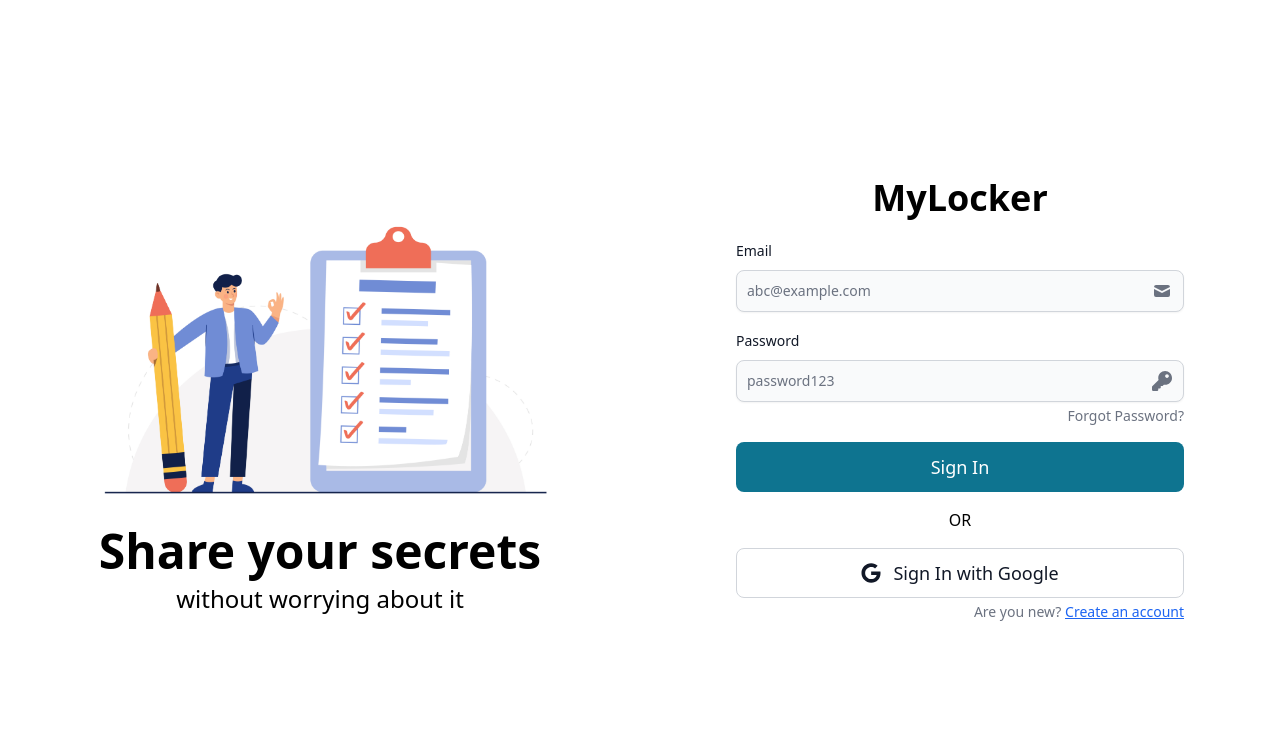
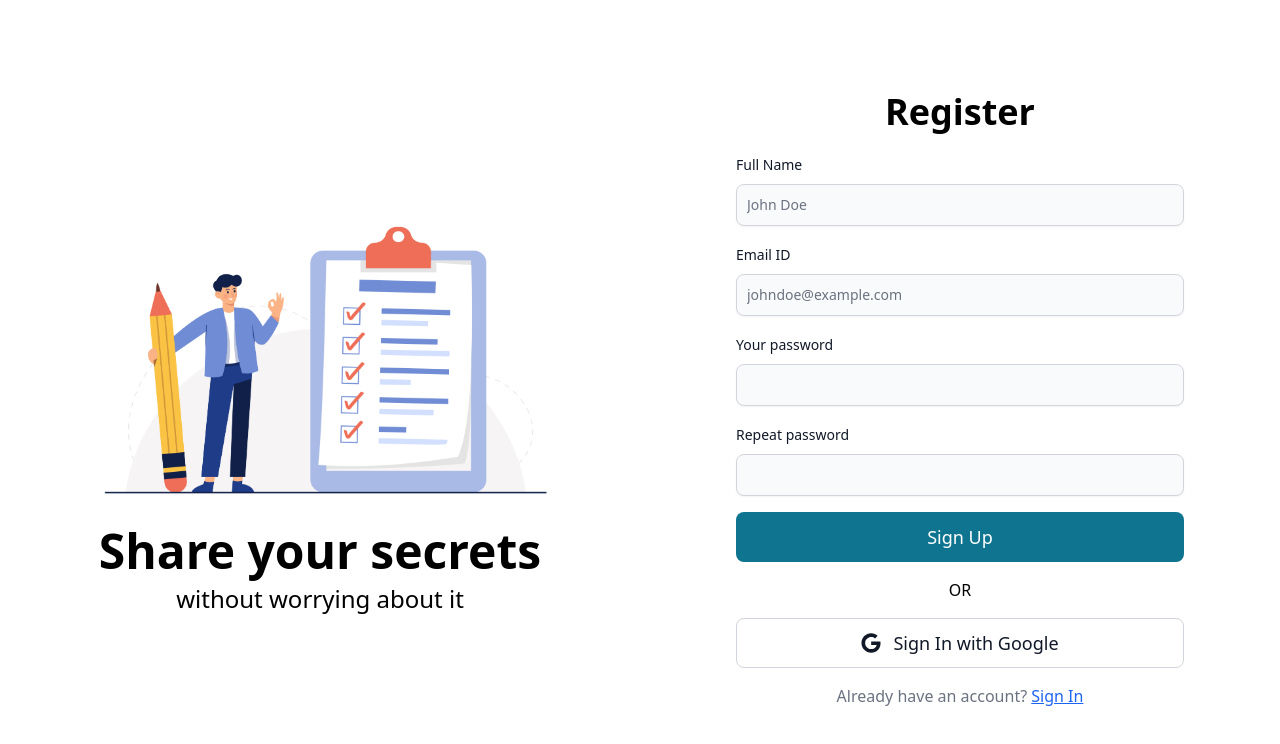
Before and after one commit to amansheoran15/SecureVault, a React (Vite) app in the folder frontend/: page /register in a window 1280 px wide. Shown: the top 744 px of the page. Built offline with nearby package versions, Linux system fonts and the light colour scheme.

Commit message:
Add register page prototype with form validations

```diff
--- a/frontend/package.json
+++ b/frontend/package.json
@@ -14,7 +14,9 @@
     "flowbite-react": "^0.9.0",
     "react": "^18.2.0",
     "react-dom": "^18.2.0",
-    "react-icons": "^5.2.1"
+    "react-hook-form": "^7.51.4",
+    "react-icons": "^5.2.1",
+    "react-router-dom": "^6.23.1"
   },
   "devDependencies": {
     "@types/react": "^18.2.66",
--- a/frontend/src/App.jsx
+++ b/frontend/src/App.jsx
@@ -3,14 +3,16 @@ import { useState } from 'react'
 import './App.css'
 
 import Login from "./pages/Login.jsx";
+import RegisterForm from "./components/RegisterForm.jsx";
+import Register from "./pages/Register.jsx";
 
 function App() {
-  const [count, setCount] = useState(0)
 
   return (
     <>
       {/*<div className="text-4xl font-serif text-center mt-10"> Initial commit for MyLocker </div>*/}
-        <Login></Login>
+      {/*  <Login></Login>*/}
+        <Register />
     </>
   )
 }
--- /dev/null
+++ b/frontend/src/components/RegisterForm.jsx
@@ -0,0 +1,91 @@
+"use client";
+
+import { Button, Checkbox, Label, TextInput } from "flowbite-react";
+import { useForm } from "react-hook-form";
+import SignInWithGoogle from "./SignInWithGoogle.jsx";
+export default function RegisterForm(){
+    const { register, handleSubmit, formState : {errors}, getValues } = useForm();
+
+    const onSubmitCallback = (data)=>{
+        console.log(data);
+    }
+
+    // console.log(errors);
+    const password = getValues("password");
+
+
+    return (
+        <div className="flex flex-col items-center justify-center h-screen">
+            <div id="heading" className="text-center font-semibold text-4xl mb-5">
+                Register
+            </div>
+            <div id="form-container" className="flex flex-col items-center w-3/4 justify-center">
+                <form className="flex max-w-md flex-col gap-4 w-full" onSubmit={handleSubmit(onSubmitCallback)}>
+                    <div>
+                        <div className="mb-2 block">
+                            <Label htmlFor="text2" value="Full Name"/>
+                        </div>
+                        {<TextInput id="text2" {...register("name", {
+                            required: "This is a required field",
+                            minLength: {
+                                value: 4,
+                                message: "Name must be of minimum length 4"
+                            }
+                        })} color={errors.name ? "failure" : undefined}
+                                    helperText={errors.name ? <> {errors.name.message}</> : undefined}
+                                    placeholder="John Doe" type="text" shadow/>}
+
+                    </div>
+                    <div>
+                        <div className="mb-2 block">
+                            <Label htmlFor="email2" value="Email ID"/>
+                        </div>
+                        <TextInput id="email2" {...register("email", {
+                            required: "This is a required field",
+                            pattern: {
+                                value: /^[a-zA-Z0-9._-]+@[a-zA-Z0-9.-]+\.[a-zA-Z]{2,4}$/,
+                                message: 'Invalid email address',
+                            },
+                        })} color={errors.email ? "failure" : undefined}
+                                   helperText={errors.email ? <> {errors.email.message}</> : undefined} type="email"
+                                   placeholder="johndoe@example.com" shadow/>
+                    </div>
+                    <div>
+                        <div className="mb-2 block">
+                            <Label htmlFor="password2" value="Your password"/>
+                        </div>
+                        <TextInput id="password2" {...register("password", {
+                            required: "This is a required field",
+                            minLength: {
+                                value: 8,
+                                message: "Password must be at least 8 characters"
+                            }
+                        })} color={errors.password ? "failure" : undefined}
+                                   helperText={errors.password ? <> {errors.password.message}</> : undefined}
+                                   type="password" shadow/>
+                    </div>
+                    <div>
+                        <div className="mb-2 block">
+                            <Label htmlFor="repeat-password" value="Repeat password"/>
+                        </div>
+                        <TextInput id="repeat-password" {...register("repeat_password", {
+                            required: "This is a required field",
+                            validate: (val) => val === password || "Password doesn't match"
+                        })} color={errors.repeat_password ? "failure" : undefined}
+                                   helperText={errors.repeat_password ? <> {errors.repeat_password.message}</> : undefined}
+                                   type="password" shadow/>
+                    </div>
+
+                    <Button type="submit" ><span className="text-lg">Sign Up</span></Button>
+                </form>
+            </div>
+            <div id="divider" className={"max-w-md w-full text-center mt-4"}>
+                OR
+            </div>
+            <SignInWithGoogle/>
+            <div id="sign-in" className="text-center w-full max-w-md text-gray-500 text-md mt-4">
+                Already have an account? <a className="text-blue-600 underline cursor-pointer">Sign In</a>
+            </div>
+        </div>
+    );
+}
--- /dev/null
+++ b/frontend/src/pages/Register.jsx
@@ -0,0 +1,13 @@
+import IntroComponent from "../components/IntroComponent.jsx";
+import RegisterForm from "../components/RegisterForm.jsx";
+
+export default function Register() {
+    return (
+        <div className="grid lg:grid-cols-2">
+            <div className="hidden lg:block">
+                <IntroComponent />
+            </div>
+            <RegisterForm />
+        </div>
+    );
+}
--- a/frontend/tailwind.config.js
+++ b/frontend/tailwind.config.js
@@ -11,5 +11,5 @@ export default {
   },
   plugins: [
     flowbite.plugin(),
-  ]
+  ],
 }
```
Also changed, not shown: 1 other file (tests, documents, lock files or other folders).
